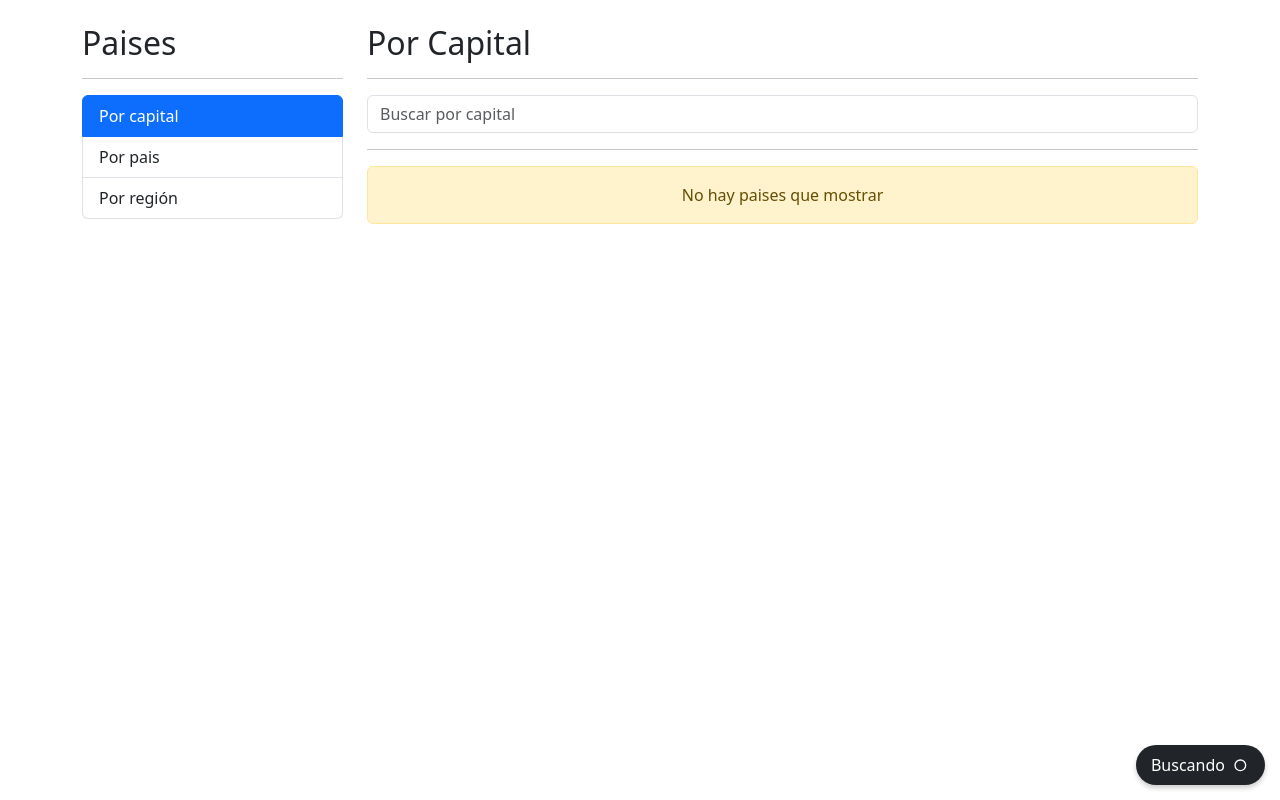
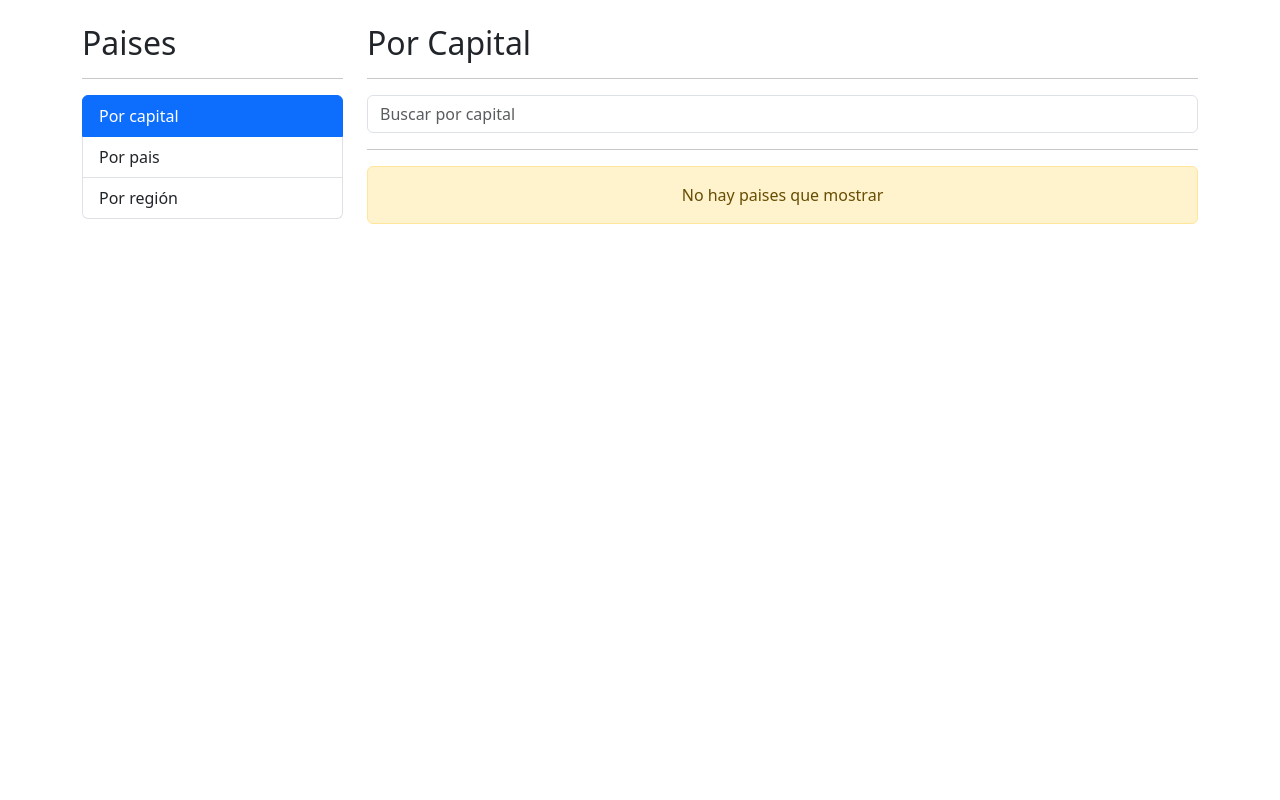
Before and after one commit to AngelIpina12/country-app, an Angular app: page /countries/by-capital in a window 1280 px wide. Built offline with nearby package versions, Linux system fonts and the light colour scheme.

Commit message:
Alternacion de loading spinner mientras busca o no busca

```diff
--- a/src/app/countries/pages/by-capital-page/by-capital-page.component.html
+++ b/src/app/countries/pages/by-capital-page/by-capital-page.component.html
@@ -10,7 +10,7 @@
 <div class="row">
   <div class="col">
     <hr>
-    <shared-loading-spinner></shared-loading-spinner>
+    <shared-loading-spinner *ngIf="isLoading"></shared-loading-spinner>
     <countries-country-table [countries]="countries"></countries-country-table>
   </div>
 </div>
--- a/src/app/countries/pages/by-capital-page/by-capital-page.component.ts
+++ b/src/app/countries/pages/by-capital-page/by-capital-page.component.ts
@@ -9,13 +9,16 @@
 })
 export class ByCapitalPageComponent {
   public countries: Country[] = [];
+  public isLoading: boolean = false;
 
   constructor(private countriesService: CountriesService) {}
 
   searchByCapital(term: string):void{
+    this.isLoading = true;
     this.countriesService.searchCapital(term)
       .subscribe( countries => {
         this.countries = countries;
+        this.isLoading = false;
       })
   }
 }
```
